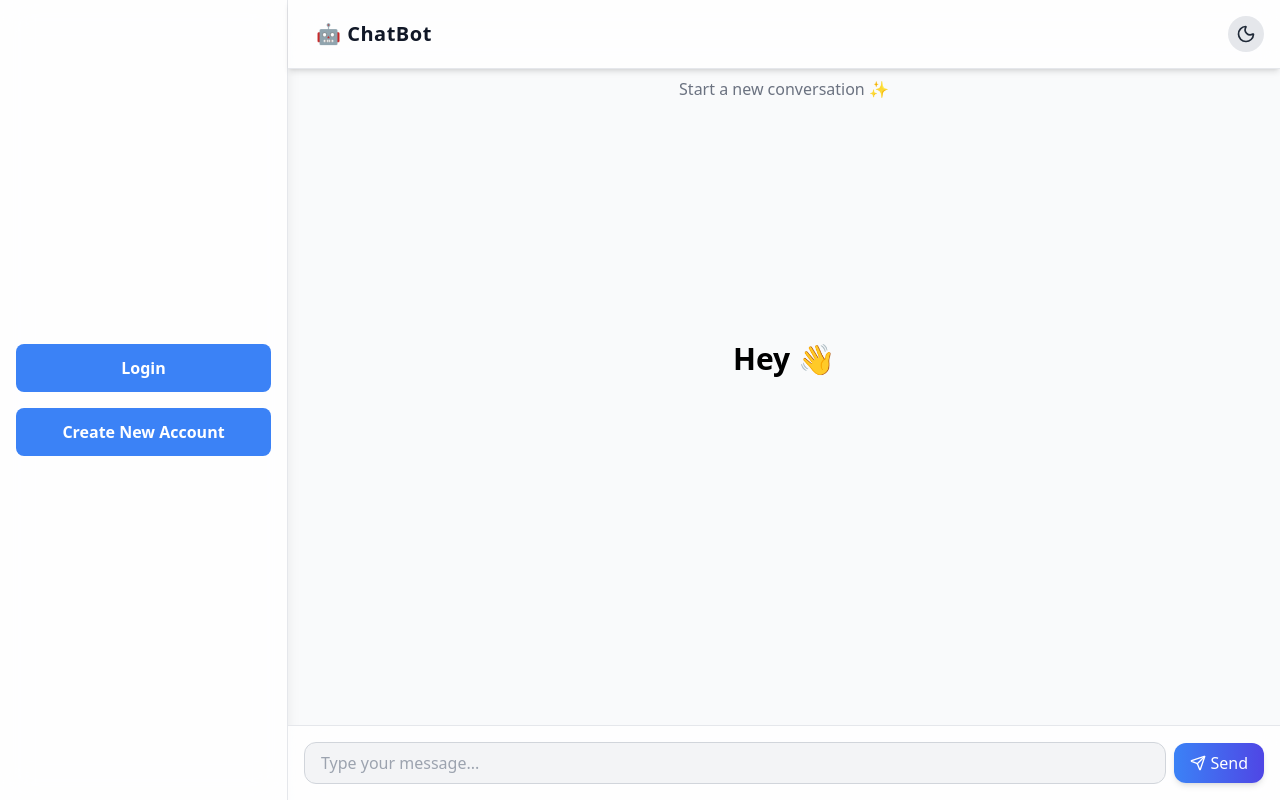
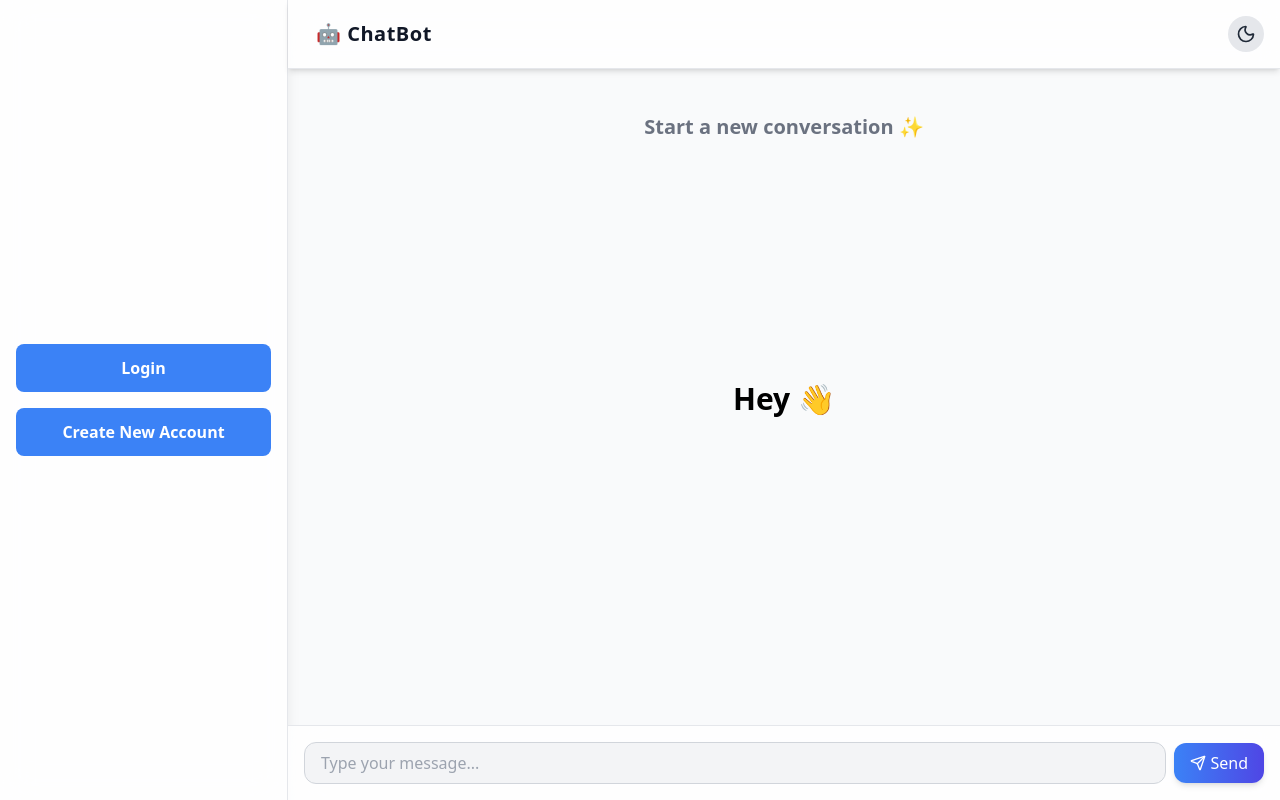
Before and after one commit to nikhil5609/Chat-bot, a React (Vite) app in the folder Frontend/: page / in a window 1280 px wide. Built offline with nearby package versions, Linux system fonts and the light colour scheme.

Commit message:
final-commit

```diff
--- a/Frontend/src/Pages/Home/Chatbox.jsx
+++ b/Frontend/src/Pages/Home/Chatbox.jsx
@@ -169,7 +169,7 @@ const Chatbox = () => {
                 <div className="flex items-center space-x-3">
                     {user.isLoggedin ? <button
                         onClick={createNewChat}
-                        className="flex items-center justify-center space-x-2  py-2 px-3 rounded-md font-medium
+                        className="md:hidden flex items-center justify-center space-x-2  py-2 px-3 rounded-md font-medium
                            bg-gradient-to-r from-blue-500 to-indigo-600 text-white hover:opacity-90 transition-all shadow-md"
                     >
                         <Plus className="w-5 h-5" />
@@ -208,8 +208,8 @@ const Chatbox = () => {
             {/* Chat Section */}
             <div className="flex-1 overflow-y-auto p-6 space-y-4 scrollbar-thin scrollbar-thumb-gray-300 dark:scrollbar-thumb-gray-700">
                 {messages.length === 0 ? (
-                    <div className='w-full h-full'>
-                        <p className="text-center text-gray-500 dark:text-gray-400 mt-10 mb-60">
+                    <div className='w-full  h-[89%]'>
+                        <p className="text-center text-gray-500 dark:text-gray-400 mt-5 font-semibold text-xl mb-60">
                             Start a new conversation ✨
                         </p>
                         <h1 className='text-center font-bold dark:text-white text-3xl'>Hey {user?.user?.name} 👋</h1>
```
